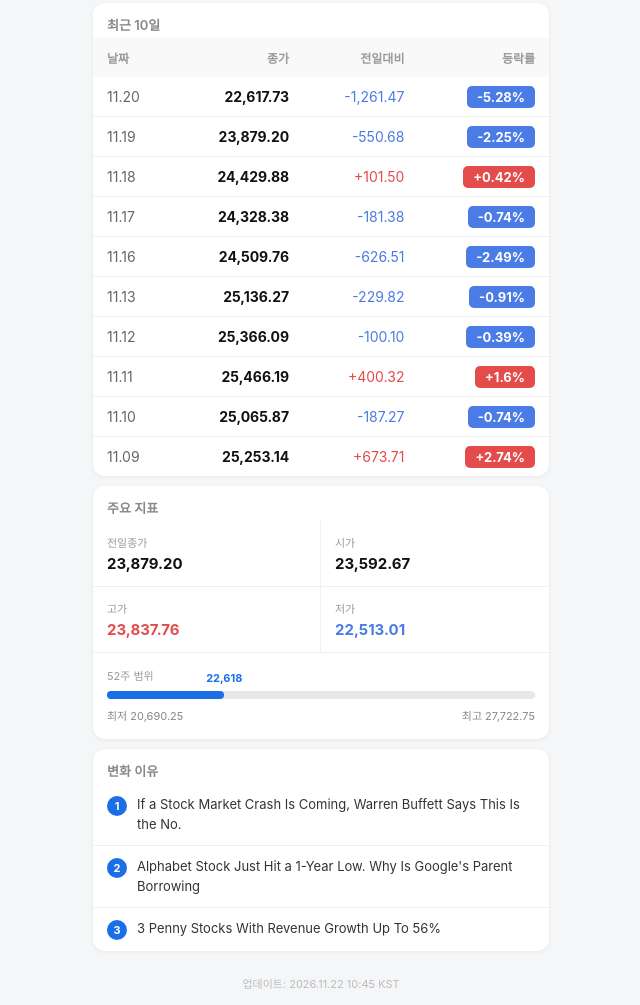
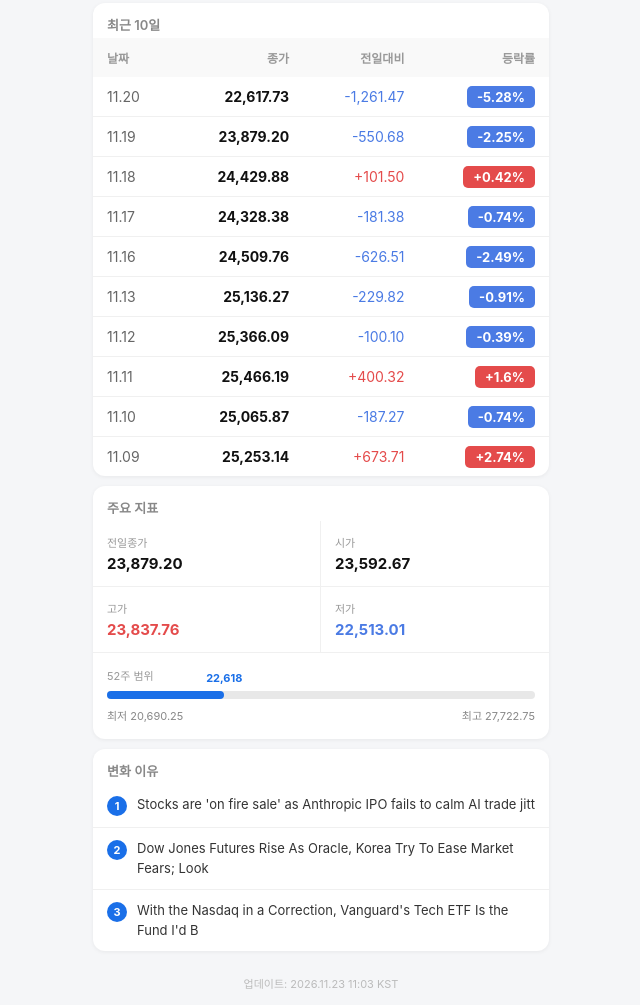
Before and after one commit to nararayoll/market-dashboard, a plain HTML site: page nasdaq_daily.html in a window 1280 px wide. Shown: the part 153-1158 px from the top of the page, without its empty margins (319-959 px from the left). Drawn offline with Linux system fonts and the light colour scheme.

Commit message:
Update NASDAQ daily report 2026-11-23

```diff
--- a/nasdaq_daily.html
+++ b/nasdaq_daily.html
@@ -146,19 +146,19 @@
 
         <div class="reason-card">
           <span class="reason-num">1</span>
-          <span class="reason-text">If a Stock Market Crash Is Coming, Warren Buffett Says This Is the No.</span>
+          <span class="reason-text">Stocks are 'on fire sale' as Anthropic IPO fails to calm AI trade jitt</span>
         </div>
         <div class="reason-card">
           <span class="reason-num">2</span>
-          <span class="reason-text">Alphabet Stock Just Hit a 1-Year Low. Why Is Google's Parent Borrowing</span>
+          <span class="reason-text">Dow Jones Futures Rise As Oracle, Korea Try To Ease Market Fears; Look</span>
         </div>
         <div class="reason-card">
           <span class="reason-num">3</span>
-          <span class="reason-text">3 Penny Stocks With Revenue Growth Up To 56%</span>
+          <span class="reason-text">With the Nasdaq in a Correction, Vanguard's Tech ETF Is the Fund I'd B</span>
         </div>
 </div>
 
-<div class="updated">업데이트: 2026.11.22 10:45 KST</div>
+<div class="updated">업데이트: 2026.11.23 11:03 KST</div>
 
 </body>
 </html>
```
